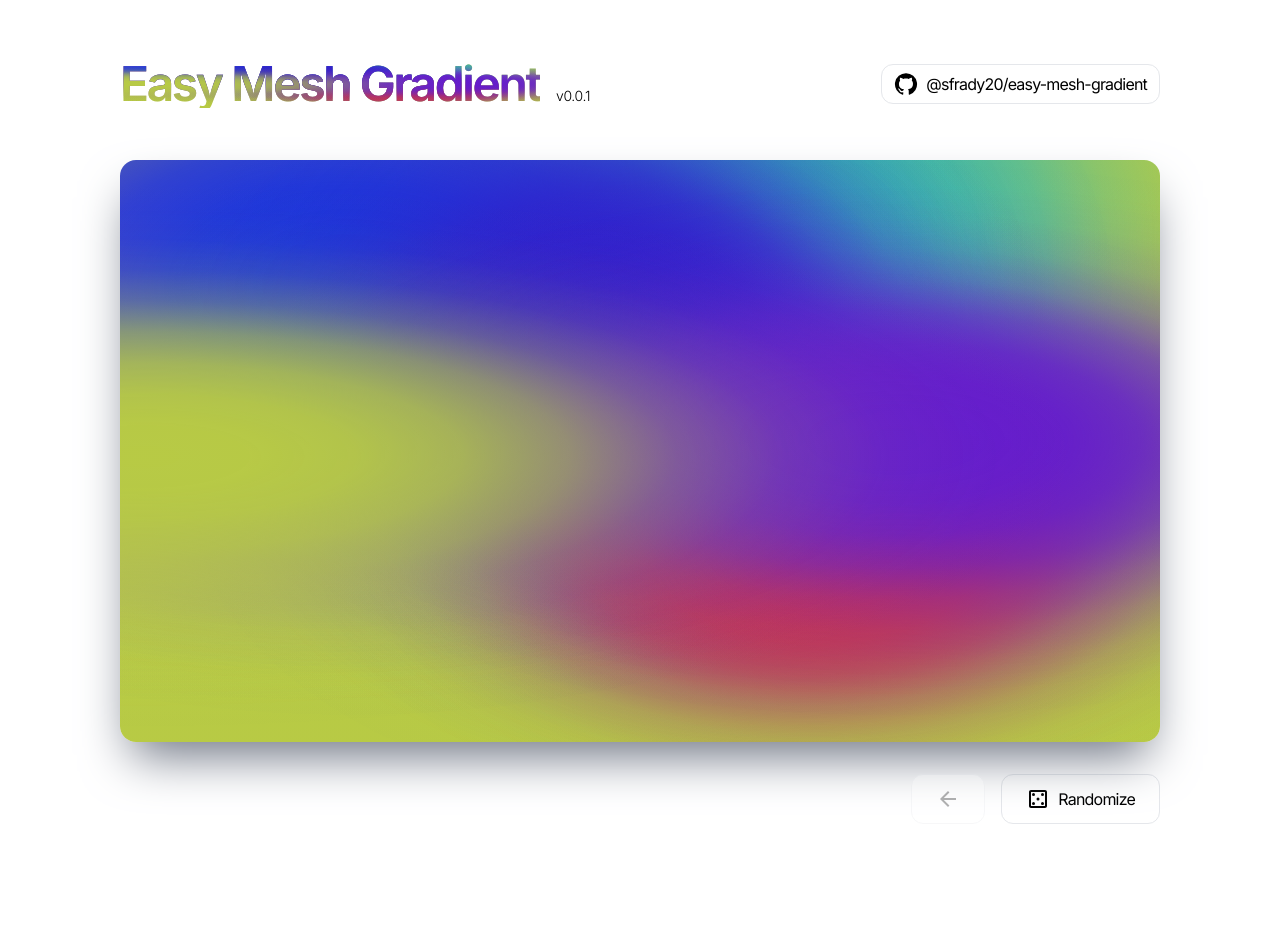
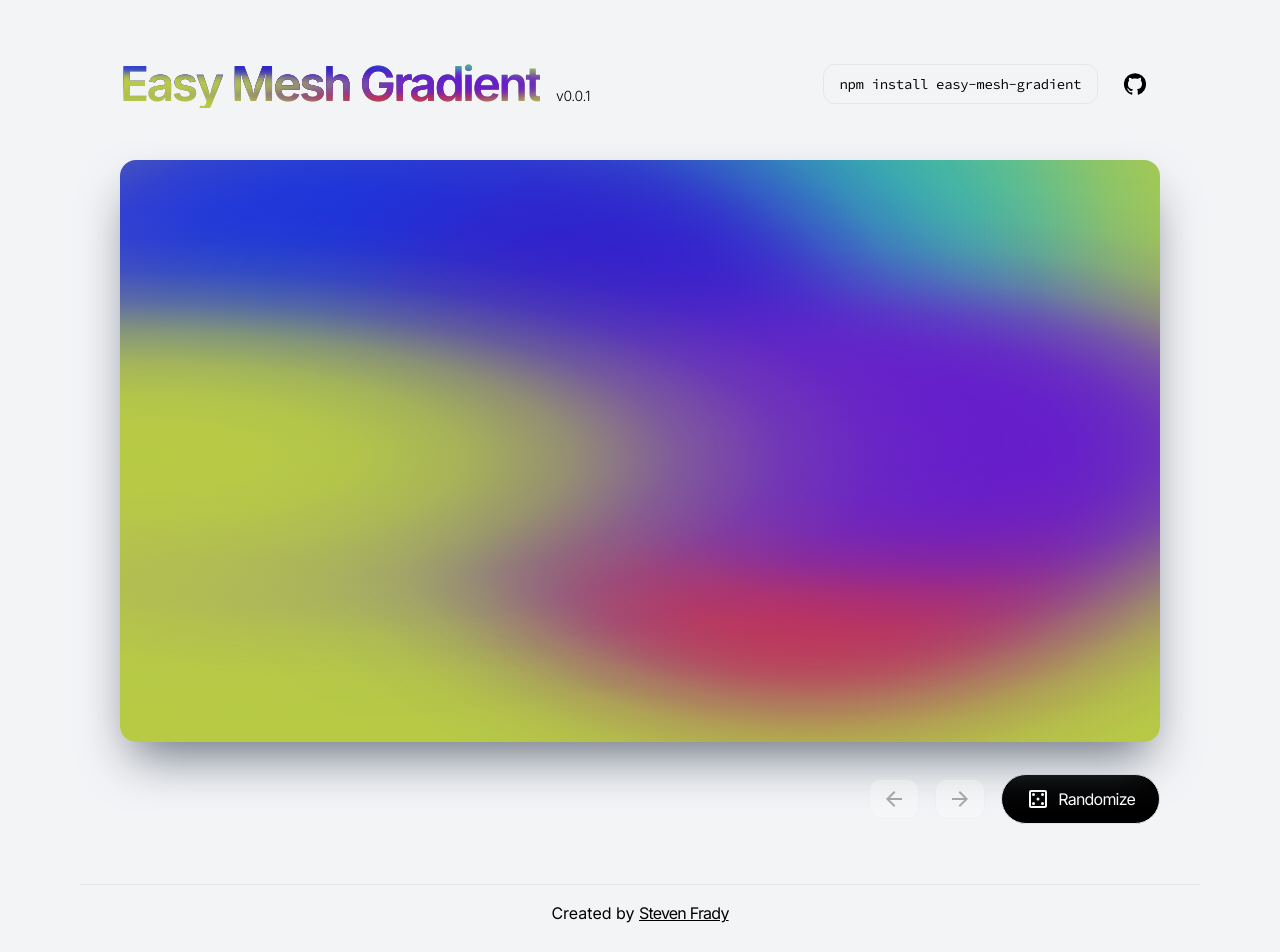
Before and after one commit to sFrady20/easy-mesh-gradient, a React (Vite) app in the folder pages/: page / in a window 1280 px wide. Shown: the top 952 px of the page. Before the commit the page ends 884 px from the top, so only its background shows below. Built offline with nearby package versions, Linux system fonts and the light colour scheme.

Commit message:
fix: finished gh pages dev

```diff
--- a/pages/index.html
+++ b/pages/index.html
@@ -6,7 +6,7 @@
     <meta name="viewport" content="width=device-width, initial-scale=1.0" />
     <title></title>
   </head>
-  <body>
+  <body class="bg-gray-100">
     <div id="root"></div>
     <script type="module" src="/src/main.tsx"></script>
   </body>
--- a/pages/src/App.tsx
+++ b/pages/src/App.tsx
@@ -4,25 +4,28 @@ import Transitioner from "./components/Transitioner";
 import CasinoIcon from "@mui/icons-material/CasinoOutlined";
 import GitHubIcon from "@mui/icons-material/GitHub";
 import ArrowBackIcon from "@mui/icons-material/ArrowBack";
+import ArrowForwardIcon from "@mui/icons-material/ArrowForward";
 import { Tooltip } from "@mui/material";
 
 //1.of9aom2sgo
 //features - seeding (deterministic), easing, pure css
 
 function App() {
-  const [history, setHistory] = useState<string[]>([
-    (Math.random() + 1).toString(36),
-  ]);
+  const [state, setState] = useState<{ history: string[]; current: number }>({
+    history: [(Math.random() + 1).toString(36)],
+    current: 0,
+  });
 
   const backgroundImage = useMemo(
-    () => easyMeshGradient({ seed: history[0] }),
-    [history]
+    () => easyMeshGradient({ seed: state.history[state.current] }),
+    [state]
   );
 
   return (
+    <>
       <div className="container mx-auto text-center py-15 px-10 max-w-280 space-y-13 <md:(px-5)">
-      <div className="flex items-center justify-between">
-        <div className="flex items-baseline space-x-4">
+        <div className="flex items-center justify-between <lg:(flex-col space-y-6)">
+          <div className="flex items-baseline space-x-4 <md:(flex-col items-center space-y-1)">
             <a href={"/"}>
               <div
                 className="tracking-tighter font-semibold text-5xl text-transparent bg-clip-text"
@@ -34,15 +37,30 @@ function App() {
             <div className="tracking-tight text-sm font-light">v0.0.1</div>
           </div>
           <div className="flex items-center space-x-3">
-          <button className="px-3 h-40px border-1px rounded-xl flex items-center space-x-2 bg-white hover:(bg-gray-50)">
+            <a
+              href={"https://github.com/sFrady20/easy-mesh-gradient"}
+              target="_blank"
+            >
+              <button className="px-4 h-40px border-1px  rounded-xl flex items-center space-x-2 hover:(bg-gray-50 border-gray-300)">
+                <code className="tracking-tight text-sm">
+                  npm install easy-mesh-gradient
+                </code>
+              </button>
+            </a>
+            <a
+              href={"https://github.com/sFrady20/easy-mesh-gradient"}
+              target="_blank"
+            >
+              <button className="px-3 h-40px border-1px border-transparent rounded-xl flex items-center space-x-2 hover:(bg-gray-50 border-gray-300)">
                 <GitHubIcon />
-            <div className="tracking-tighter">@sfrady20/easy-mesh-gradient</div>
               </button>
+            </a>
           </div>
         </div>
+        <div></div>
         <div className={"space-y-8"}>
           <div className="pb-[56%] relative">
-          <Transitioner seed={history[0]}>
+            <Transitioner seed={state.history[state.current]}>
               <div
                 className="absolute inset-0 rounded-2xl shadow-2xl shadow-gray-500"
                 style={{
@@ -52,27 +70,46 @@ function App() {
             </Transitioner>
           </div>
           <div className="flex items-center justify-end space-x-4">
-          <Tooltip title={"Previous gradient"}>
             <button
-              className={`px-6 h-50px border-1px rounded-xl flex items-center space-x-2 bg-white ${
-                history.length > 1
+              className={`px-3 h-40px border-1px rounded-xl flex items-center space-x-2 bg-white ${
+                state.current > 0
                   ? "hover:(bg-gray-50)"
                   : "opacity-30 cursor-not-allowed"
               }`}
               onClick={
-                history.length > 1
-                  ? () => setHistory(([f, ...x]) => x)
+                state.current > 0
+                  ? () => setState((x) => ({ ...x, current: x.current - 1 }))
                   : undefined
               }
             >
               <ArrowBackIcon />
             </button>
-          </Tooltip>
             <button
-            className="px-6 h-50px border-1px rounded-xl flex items-center space-x-2 bg-white hover:(bg-gray-50)"
-            onClick={() =>
-              setHistory((x) => [(Math.random() + 1).toString(36), ...x])
+              className={`px-3 h-40px border-1px rounded-xl flex items-center space-x-2 bg-white ${
+                state.current < state.history.length - 1
+                  ? "hover:(bg-gray-50)"
+                  : "opacity-30 cursor-not-allowed"
+              }`}
+              onClick={
+                state.current < state.history.length - 1
+                  ? () => setState((x) => ({ ...x, current: x.current + 1 }))
+                  : undefined
               }
+            >
+              <ArrowForwardIcon />
+            </button>
+            <button
+              className="px-6 h-50px border-1px rounded-full flex items-center space-x-2 bg-black text-white hover:(bg-gray-900)"
+              onClick={() => {
+                setState((x) => ({
+                  ...x,
+                  history: [
+                    ...x.history.slice(0, x.current + 1),
+                    (Math.random() + 1).toString(36),
+                  ],
+                  current: x.current + 1,
+                }));
+              }}
             >
               <CasinoIcon />
               <div className="tracking-tighter">Randomize</div>
@@ -80,6 +117,17 @@ function App() {
           </div>
         </div>
       </div>
+      <div className="container mx-auto max-w-280 border-t-1px pt-4 pb-20 text-center">
+        Created by{" "}
+        <a
+          className="tracking-tighter underline hover:(underline-transparent)"
+          href={"https://stevenfrady.com"}
+          target={"_blank"}
+        >
+          Steven Frady
+        </a>
+      </div>
+    </>
   );
 }
 
--- a/pages/src/components/Transitioner/index.tsx
+++ b/pages/src/components/Transitioner/index.tsx
@@ -10,7 +10,7 @@ function Transitioner(props: { seed: string; children?: ReactNode }) {
   }>({});
 
   useEffect(() => {
-    setEntries((entries) => {
+    setEntries(({ ...entries }) => {
       let entry = entries[seed];
 
       if (!entry) {
@@ -26,22 +26,27 @@ function Transitioner(props: { seed: string; children?: ReactNode }) {
         entries[seed] = entry;
       }
 
+      entry.controller.stop(true);
       entry.controller.start({ opacity: 1 });
 
       Object.keys(entries)
         .filter((x) => x !== seed)
         .forEach((y) => {
-          entries[y].controller.start({ opacity: 0 }).then(() => {
-            setEntries(({ ...x }) => {
-              delete x[y];
-              return x;
-            });
+          entries[y].controller.start({
+            opacity: 0,
+            onRest: ({ finished }) => {
+              if (!finished) return;
+              setEntries(({ ...x }) => {
+                delete x[y];
+                return x;
+              });
+            },
           });
         });
 
-      return { ...entries };
+      return entries;
     });
-  }, [seed, children]);
+  }, [seed, children, setEntries]);
 
   return <>{Object.values(entries).map((x) => x.child)}</>;
 }
--- a/pages/src/main.tsx
+++ b/pages/src/main.tsx
@@ -1,4 +1,4 @@
-import React from "react";
+import React, { StrictMode } from "react";
 import ReactDOM from "react-dom/client";
 import App from "./App";
 import "virtual:windi.css";
--- a/pages/src/styles.css
+++ b/pages/src/styles.css
@@ -1,5 +1,9 @@
-@import url("https://fonts.googleapis.com/css2?family=Inter:wght@300;400;600&display=swap");
+@import url("https://fonts.googleapis.com/css2?family=Inter:wght@300;400;600&family=Source+Code+Pro&display=swap");
 
 body {
   font-family: "Inter", sans-serif;
 }
+
+code {
+  font-family: "Source Code Pro", monospace;
+}
```
Also changed, not shown: 1 other file (tests, documents, lock files or other folders). Lines whose indentation alone changed are shown as unchanged.
